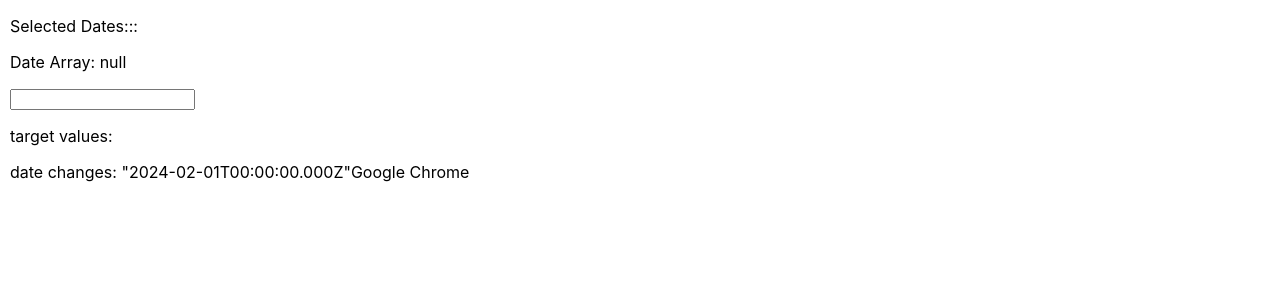
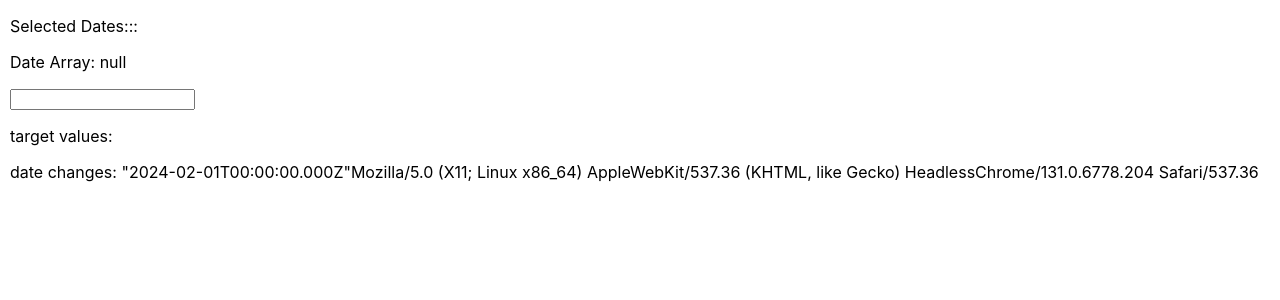
Before and after one commit to lijomon-john/datepicker-test, a React (Create React App) app: page / in a window 1280 px wide. Shown: the top 300 px of the page. Built offline with nearby package versions, Linux system fonts and the light colour scheme.

Commit message:
Attached year to dates

```diff
--- a/src/App.js
+++ b/src/App.js
@@ -124,7 +124,7 @@ const App = () => {
           <p>{JSON.stringify(value)}</p>
         ))}
         {JSON.stringify(new Date("02/01" + "/" + today.getFullYear()))}
-        {getBrowserName()}
+        {window.navigator.userAgent}
       </p>
     </div>
   );
```
